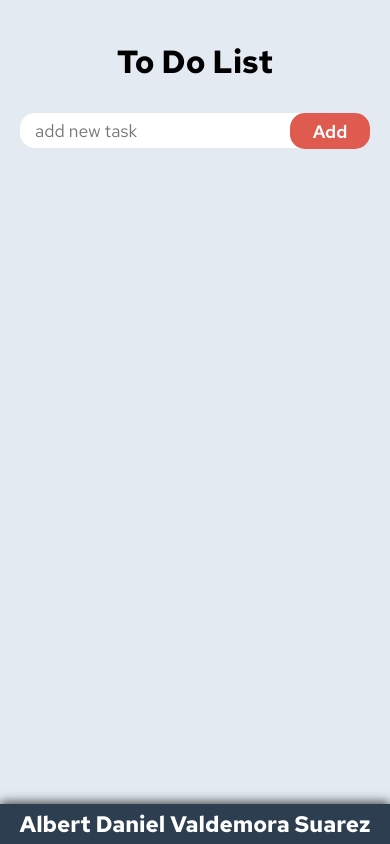
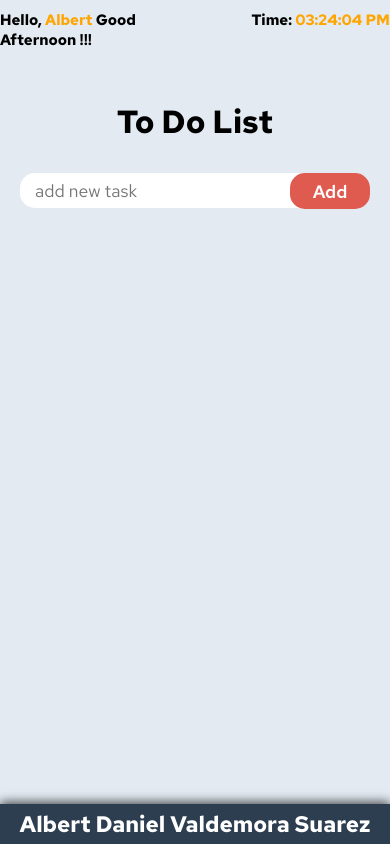
Before and after one commit to Albert-Valdemora/To-Do-List-AV, a plain HTML site: page index.html in a window 390 px wide. Drawn offline with nearby package versions, Linux system fonts and the light colour scheme.

Commit message:
Agregando funcionalidades

```diff
--- a/Css/style.css
+++ b/Css/style.css
@@ -10,6 +10,13 @@
 
 body{
   background-color: #e3eaf2;
+}
+
+.cont-init{
+  width: 90%;
+  margin: 10px auto;
+  display: flex;
+  justify-content: space-between;
 }
 
 .cont-header{
@@ -143,4 +150,19 @@ footer {
     z-index: -1;
 
   }
+
+  .cont-init{
+    width: 100%;
+    margin: 10px autos;
+    display: flex;
+    justify-content: space-between;
+  }
+  .cont-init h2,
+  .cont-init h3{
+    font-size: 15px;
+  }
+
+  .cont-init h2{
+    width: 50%;
+  }
 }
--- a/index.html
+++ b/index.html
@@ -14,6 +14,10 @@
 </head>
 
 <body>
+  <div class="cont-init">
+    <h2>Hello, <Span style="color: orange;">Albert</Span> Good Afternoon !!!</h2>
+    <h3>Time: <Span style="color: orange;">03:24:04 PM</Span></h3>
+  </div>
 
   <header class="cont-header animate__animated animate__fadeInDown">
     <h1>To Do List</h1>
```
